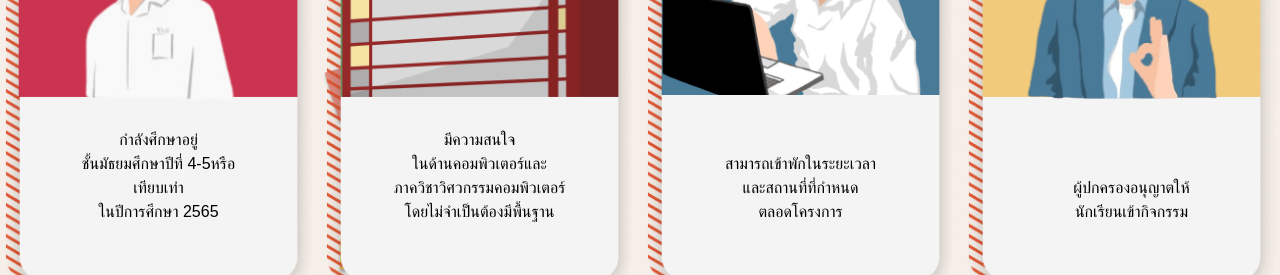
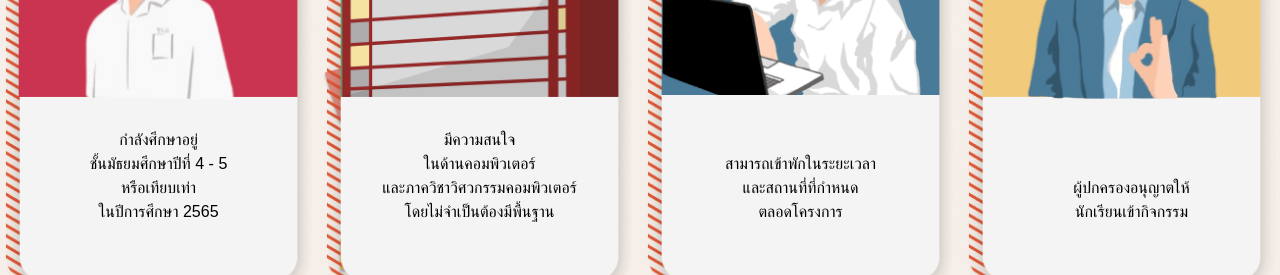
Before and after one commit to sokungz01/comcamp34, a React (Vite) app: page / in a window 1280 px wide. Shown: the part 7060-7335 px from the top of the page. Built offline with nearby package versions, Linux system fonts and the light colour scheme; a web font is replaced by a local one.

Commit message:
fix bunch of stuff

```diff
--- a/src/components/homePage/AboutSection.tsx
+++ b/src/components/homePage/AboutSection.tsx
@@ -105,7 +105,7 @@ const AboutSection = () => {
    }, []);
 
    return (
-      <div className={`w-full flex bg-${string}`}>
+      <div id="about" className={`w-full flex bg-${string}`}>
          <div className='mx-auto relative w-full h-[600vh] hidden xl:block' ref={divRef}>
             <div className='sticky top-12 mx-auto flex'>
                <div className='w-full relative overflow-hidden h-screen '>
@@ -164,11 +164,11 @@ const AboutSection = () => {
                   </div>
                </div>
             </div>
-            <div id='about'></div>
          </div>
          <div
             className={`mx-auto relative w-full h-[400vh] bg-${string} block xl:hidden`}
             ref={mobileDivRef}
+            id="about"
          >
             <div className='h-screen sticky flex flex-col top-0 overflow-hidden'>
                <div
--- a/src/components/homePage/ConditionsSection.tsx
+++ b/src/components/homePage/ConditionsSection.tsx
@@ -17,9 +17,9 @@ const ConditionsSection = () => {
                <p className='absolute bottom-[15%] mx-5 inset-x-0'>
                   กำลังศึกษาอยู่
                   <br />
-                  ชั้นมัธยมศึกษาปีที่ 4-5หรือ
+                  ชั้นมัธยมศึกษาปีที่ 4 - 5
                   <br />
-                  เทียบเท่า
+                  หรือเทียบเท่า
                   <br />
                   ในปีการศึกษา 2565
                </p>
@@ -29,9 +29,9 @@ const ConditionsSection = () => {
                <p className='absolute bottom-[15%] mx-5 inset-x-0'>
                   มีความสนใจ
                   <br />
-                  ในด้านคอมพิวเตอร์และ
+                  ในด้านคอมพิวเตอร์
                   <br />
-                  ภาควิชาวิศวกรรมคอมพิวเตอร์
+                  และภาควิชาวิศวกรรมคอมพิวเตอร์
                   <br />
                   โดยไม่จำเป็นต้องมีพื้นฐาน
                </p>
--- a/src/components/homePage/FAQdata.json
+++ b/src/components/homePage/FAQdata.json
@@ -21,11 +21,11 @@
    },
    {
       "question": "ม.3 ขึ้น ม.4 สมัครได้ไหมครับ ",
-      "answer": "ทางค่ายจะรับน้อง ๆ ที่กําลังศึกษาอยู่ในระดับชั้น ม.4-5 หรือ ปวช. 1-2 ปีการศึกษา 2565"
+      "answer": "ทางค่ายจะรับน้อง ๆ ที่กําลังศึกษาอยู่ในระดับชั้น ม.4 - 5 หรือ ปวช. 1 - 2 ปีการศึกษา 2565"
    },
    {
       "question": "ต้องขอหลักฐานกับทางโรงเรียนไหมคะ",
-      "answer": "เอกสารหลักฐานที่ต้องขอกับทางโรงเรียนจะได้แก่ ใบปพ.1 (ใบแสดงผลการเรียน) และ ใบปพ.7 (เอกสารรับรองการเป็นนักเรียน) ค่ะ"
+      "answer": "เอกสารหลักฐานที่ต้องขอกับทางโรงเรียนจะได้แก่ ใบปพ.1 (ใบแสดงผลการเรียน) และใบปพ.7 (เอกสารรับรองการเป็นนักเรียน) ค่ะ"
    },
    {
       "question": "การกรอกเกรดในเว็บไซต์ต้องกรอกเทอมล่าสุดหรือเกรดเฉลี่ยสะสมคะ",
--- a/src/lib/CustomSwal.ts
+++ b/src/lib/CustomSwal.ts
@@ -23,7 +23,7 @@ export const FillFormSwal = () => {
       background: "#FDFDFD",
       showConfirmButton: true,
       confirmButtonColor: "#B12E45",
-      confirmButtonText: '<p class="px-4 md:px-6 lg:px-8 text-lg">โอเค</p>',
+      confirmButtonText: '<p class="px-4 md:px-6 lg:px-8 text-lg">ปิด</p>',
       backdrop: `rgba(0,0,0,0.6)`,
    });
 };
@@ -35,7 +35,7 @@ export const ComingSoonSwal = () => {
       background: "#FDFDFD",
       showConfirmButton: true,
       confirmButtonColor: "#B12E45",
-      confirmButtonText: '<p class="px-4 md:px-6 lg:px-8 text-lg">โอเค</p>',
+      confirmButtonText: '<p class="px-4 md:px-6 lg:px-8 text-lg">ปิด</p>',
       backdrop: `rgba(0,0,0,0.6)`,
    });
 };
--- a/src/pages/FrontPage.tsx
+++ b/src/pages/FrontPage.tsx
@@ -29,7 +29,7 @@ export const FrontPage = () => {
             <ConditionsSection />
             <TimelineSection />
             <FAQSection />
-            <SponsorSection />
+            {/* <SponsorSection /> */}
             <ContactSection />
             <Footer />
             <div>
```
